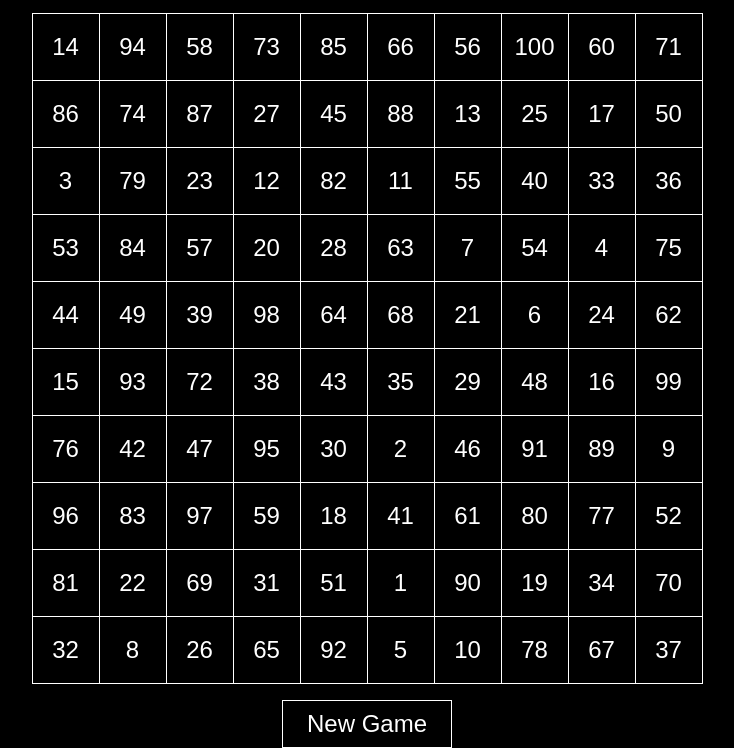
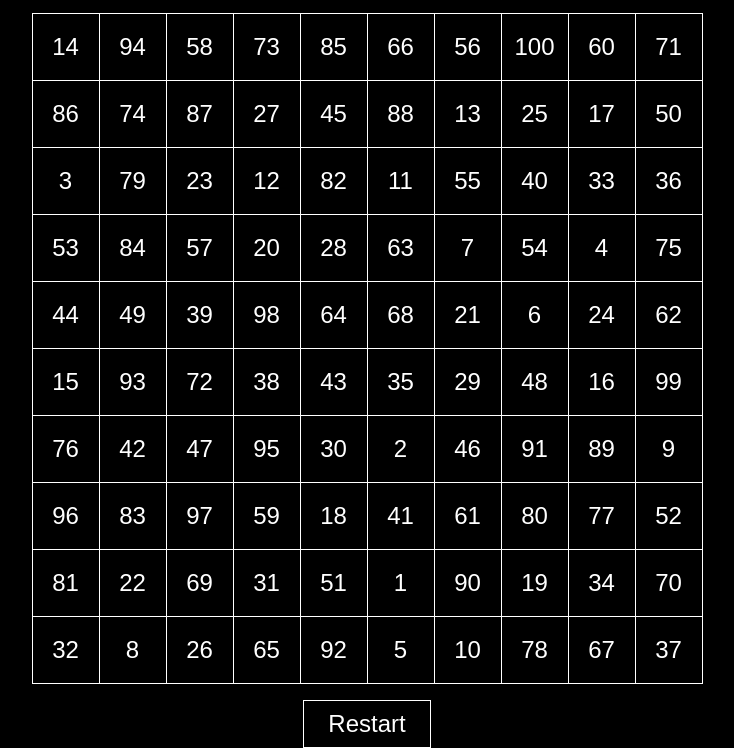
Before and after one commit to PetarKosev/ftn, a plain HTML site: page index.html in a window 1280 px wide. Shown: the part 55-803 px from the top of the page, without its empty margins (273-1007 px from the left). Drawn offline with Linux system fonts and the light colour scheme.

Commit message:
Change button name to "RESTART"

```diff
--- a/index.html
+++ b/index.html
@@ -14,7 +14,7 @@
         </table>
 
         <div>
-            <button class="new-game-button js-restart">New Game</button>
+            <button class="new-game-button js-restart">Restart</button>
         </div>
 
     </div>
```
